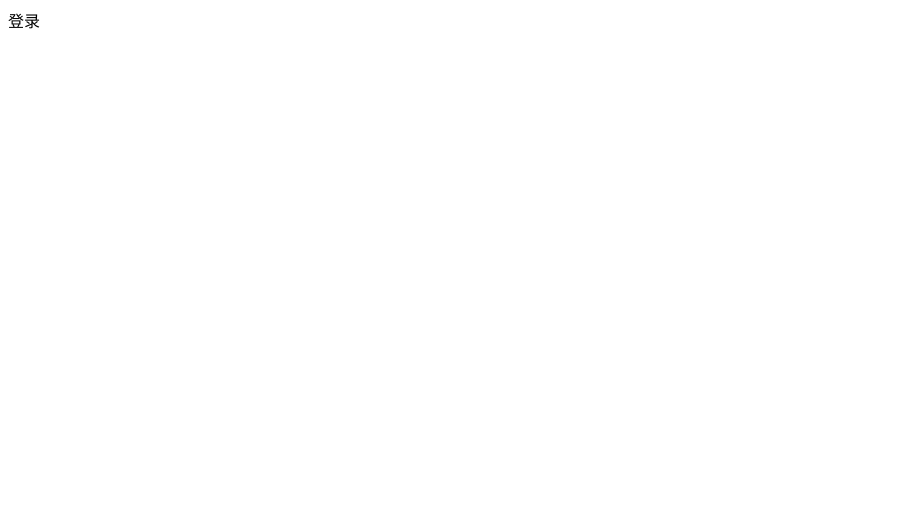
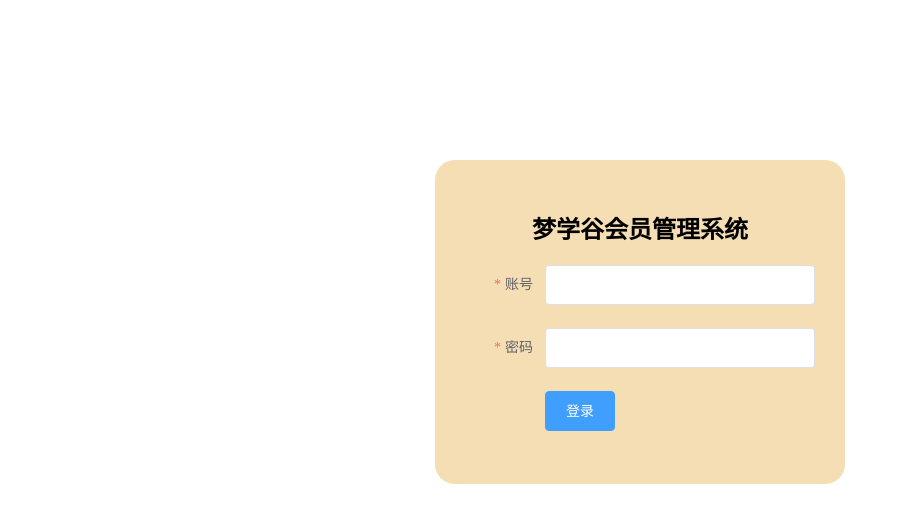
Before and after one commit to Bingnip/msg-msm, a Vue app: page /#/login in a window 1280 px wide. Shown: the top 522 px of the page, without its empty margins (0-899 px from the left). Built offline with nearby package versions, Linux system fonts and the light colour scheme.

Commit message:
验证登录页

```diff
--- a/src/App.vue
+++ b/src/App.vue
@@ -6,5 +6,7 @@
 </template>
 
 <style lang="scss">
-
+  body {
+    margin: 0 auto;
+  }
 </style>
--- a/src/views/login/index.vue
+++ b/src/views/login/index.vue
@@ -1,5 +1,73 @@
 <template>
-    <div>
-        登录
-    </div>
+  <div class="login-container">
+    <el-form ref="ruleForm" :model="ruleForm" :rules="rules" label-width="80px" class="login-form">
+      <h2 class="login-title">梦学谷会员管理系统</h2>
+      <el-form-item label="账号" prop="name">
+        <el-input v-model="ruleForm.name"></el-input>
+      </el-form-item>
+      <el-form-item label="密码" prop="password">
+        <el-input type="password" v-model="ruleForm.password"></el-input>
+      </el-form-item>
+      <el-form-item>
+        <el-button type="primary" @click="submitForm('ruleForm')">登录</el-button>
+      </el-form-item>
+    </el-form>
+  </div>
 </template>
+
+<style>
+body {
+  font-family: "";
+}
+.login-form {
+  width: 350px;
+  margin: 160px auto;
+  background-color: wheat;
+  padding: 30px;
+  border-radius: 20px;
+}
+.login-container {
+  position: absolute;
+  height: 100%;
+  width: 100%;
+}
+.login-title {
+  text-align: center;
+}
+</style>
+
+<script>
+export default {
+  data() {
+    return {
+      ruleForm: {
+        name: "",
+        password: "",
+      },
+      rules: {
+          name: [
+            { required: true, message: '请输入账号', trigger: 'blur' }
+          ],
+          password: [
+            { required: true, message: '请输入密码', trigger: 'blur' }
+          ]
+      }
+    };
+  },
+  methods: {
+    submitForm(formName) {
+        this.$refs[formName].validate(valid => {
+            if (valid) {
+
+            } else {
+                console.log('验证失败')
+                return false
+            }
+        })
+      },
+      resetForm(formName) {
+        this.$refs[formName].resetFields();
+      }
+  },
+};
+</script>
```
